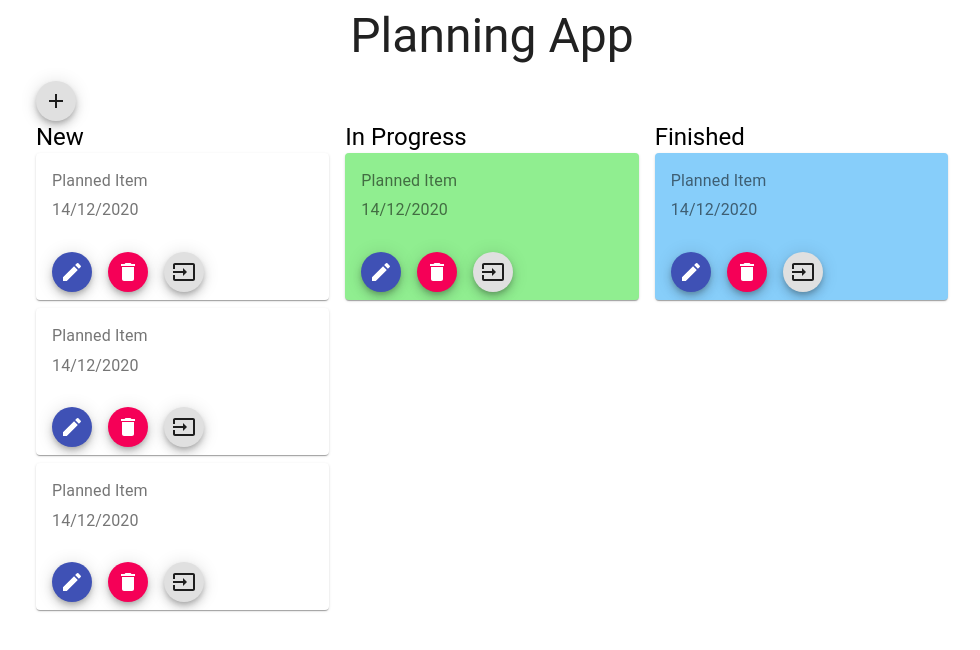
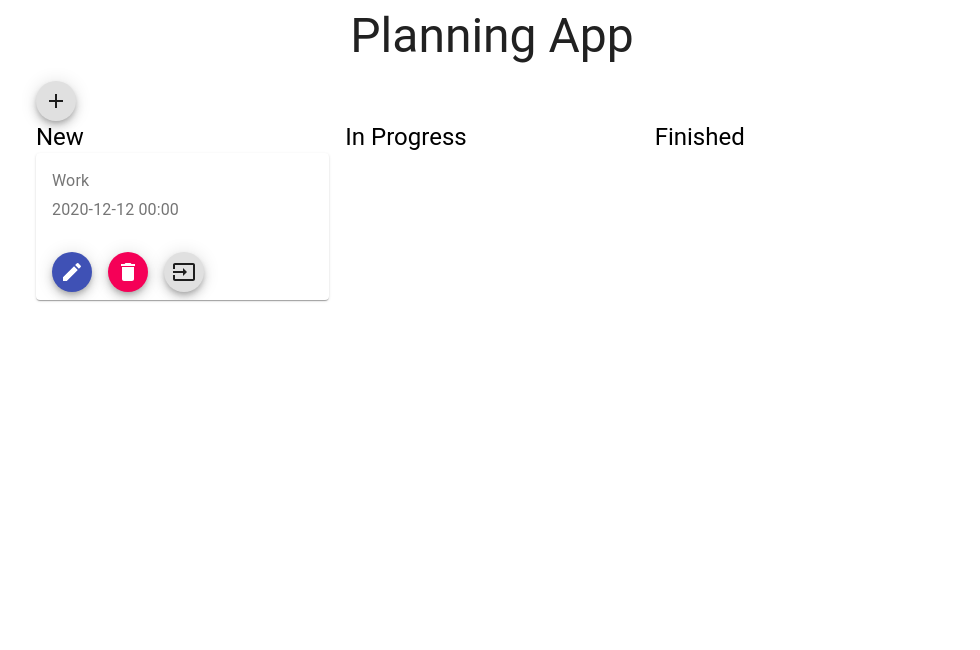
Before and after one commit to rinatsharifullin/Planning-App, a React (Create React App) app: page / in a window 1280 px wide. Shown: the top 650 px of the page, without its empty margins (148-1128 px from the left). Built offline with nearby package versions, Linux system fonts and the light colour scheme.

Commit message:
Create new card annd populate list

```diff
--- a/src/components/AddEditDialog.tsx
+++ b/src/components/AddEditDialog.tsx
@@ -78,7 +78,10 @@ export default function AddEditDialog({ addCard }) {
   };
   const handleClose = () => {
     setOpen(false);
+  };
+  const handleClick = () => {
     addCard(textValue, dateValue);
+    setOpen(false);
   };
 
   return (
@@ -105,7 +108,7 @@ export default function AddEditDialog({ addCard }) {
           <DateTimePicker dateValue={(value) => setDateValue(value)} />
         </DialogContent>
         <DialogActions>
-          <Button size="small" autoFocus onClick={handleClose} color="primary">
+          <Button size="small" onClick={handleClick} color="primary">
             Save changes
           </Button>
         </DialogActions>
--- a/src/components/InputField.tsx
+++ b/src/components/InputField.tsx
@@ -21,7 +21,7 @@ export default function TextFields({ textValue }) {
 
   const handleChange = (event: React.ChangeEvent<HTMLInputElement>) => {
     setValue(event.target.value);
-    textValue(value);
+    textValue(event.target.value);
   };
   return (
     <form className={classes.root} noValidate autoComplete="off">
@@ -31,6 +31,7 @@ export default function TextFields({ textValue }) {
         multiline
         value={value}
         onChange={handleChange}
+        autoFocus
       />
     </form>
   );
--- a/src/components/PlanningContainer.tsx
+++ b/src/components/PlanningContainer.tsx
@@ -13,7 +13,17 @@ export const PlanningContainer = () => {
     },
   ]);
 
-  const addNewCard = (textValue, dateValue) => {};
+  const addNewCard = (textValue: string, dateValue: string) => {
+    setCard([
+      ...cards,
+      {
+        id: "1",
+        description: textValue,
+        status: "new",
+        dueDate: dateValue,
+      },
+    ]);
+  };
 
   return (
     <>
@@ -31,27 +41,23 @@ export const PlanningContainer = () => {
         <Grid container justify="center" spacing={2}>
           <Grid item xs={4}>
             <Typography variant="h5">New</Typography>
-            <Box mb={1}>
-              <SingleCard backColour="White" />
-            </Box>
-            <Box mb={1}>
-              <SingleCard backColour="White" />
-            </Box>
-            <Box mb={1}>
-              <SingleCard backColour="White" />
-            </Box>
+            {cards.map((item) => {
+              return (
+                <Box mb={1} key={Date.now().toString()}>
+                  <SingleCard
+                    dateValue={item.dueDate}
+                    textValue={item.description}
+                    backColour="White"
+                  />
+                </Box>
+              );
+            })}
           </Grid>
           <Grid item xs={4}>
             <Typography variant="h5">In Progress</Typography>
-            <Box mb={1}>
-              <SingleCard backColour="LightGreen" />
-            </Box>
           </Grid>
           <Grid item xs={4}>
             <Typography variant="h5">Finished</Typography>
-            <Box mb={1}>
-              <SingleCard backColour="LightSkyBlue" />
-            </Box>
           </Grid>
         </Grid>
       </Container>
--- a/src/components/SingleCard.tsx
+++ b/src/components/SingleCard.tsx
@@ -5,15 +5,15 @@ import CardContent from "@material-ui/core/CardContent";
 import Typography from "@material-ui/core/Typography";
 import CardButtons from "./CardButtons";
 
-export default function SingleCard({ backColour }) {
+export default function SingleCard({ backColour, textValue, dateValue }) {
   return (
     <Card style={{ backgroundColor: backColour }}>
       <CardContent>
         <Typography color="textSecondary" gutterBottom>
-          Planned Item
+          {textValue}
         </Typography>
         <Typography color="textSecondary" gutterBottom>
-          14/12/2020
+          {dateValue.slice(0, -6) + " " + dateValue.slice(11, 16)}
         </Typography>
       </CardContent>
       <CardActions>
```
